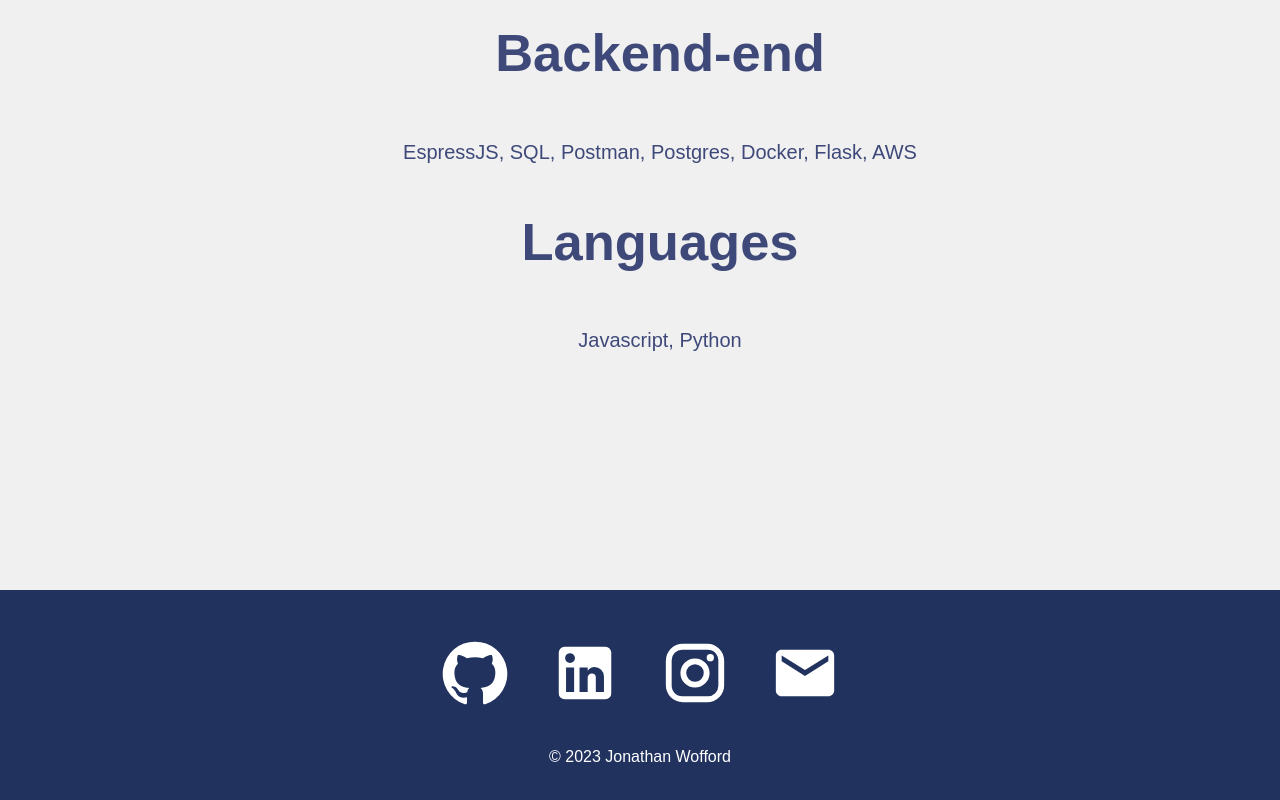
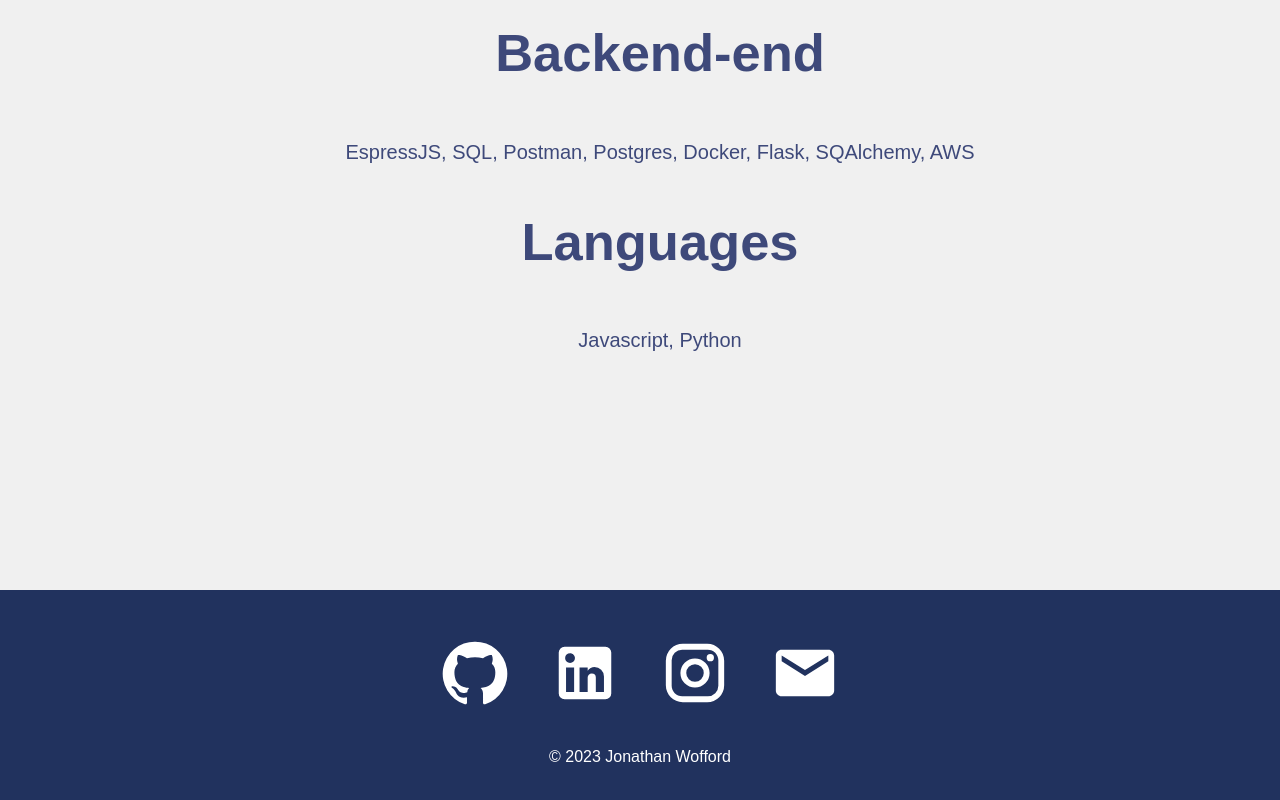
Before and after one commit to jwoff1991/Portfolio-Website, a React (Create React App) app: page / in a window 1280 px wide. Shown: the part 1218-2018 px from the top of the page. Built offline with nearby package versions, Linux system fonts and the light colour scheme.

Commit message:
minor bug fixed

```diff
--- a/src/components/Home.js
+++ b/src/components/Home.js
@@ -32,7 +32,7 @@ function Home() {
             <h2>Frontend-end</h2>
             <span>ReactJS, Redux, HTML, CSS</span>
             <h2>Backend-end</h2>
-            <span>EspressJS, SQL, Postman, Postgres, Docker, Flask, AWS</span>
+            <span>EspressJS, SQL, Postman, Postgres, Docker, Flask, SQAlchemy, AWS</span>
             <h2>Languages</h2>
             <span>Javascript, Python</span>
           </li>
--- a/src/components/ProjectDisplay.js
+++ b/src/components/ProjectDisplay.js
@@ -2,7 +2,7 @@ import { Link, useParams } from "react-router-dom";
 import { ProjectList } from "../projectData/ProjectList";
 import GitHubIcon from "@mui/icons-material/GitHub";
 import LanguageIcon from '@mui/icons-material/Language';
-import LinkIcon from '@mui/icons-material/Link';
+// import LinkIcon from '@mui/icons-material/Link';
 
 
 
```
